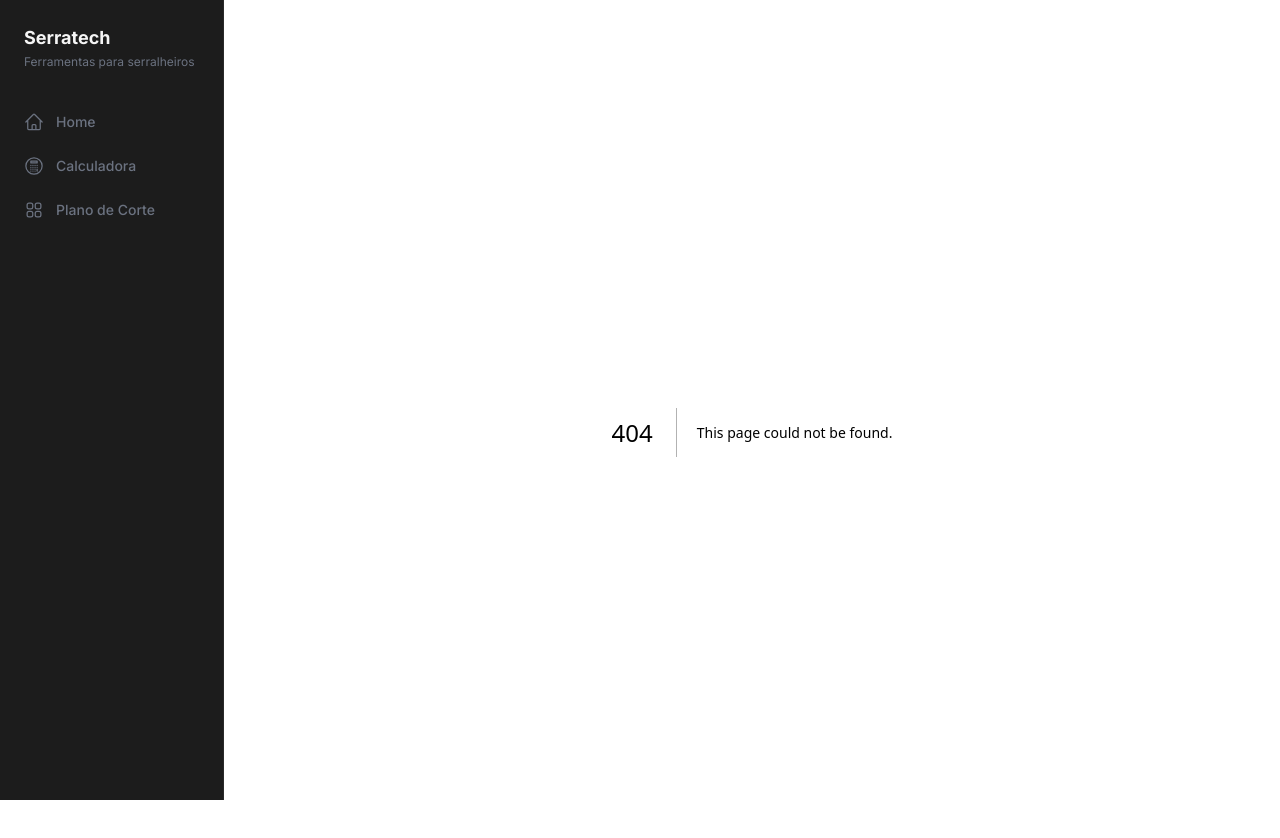
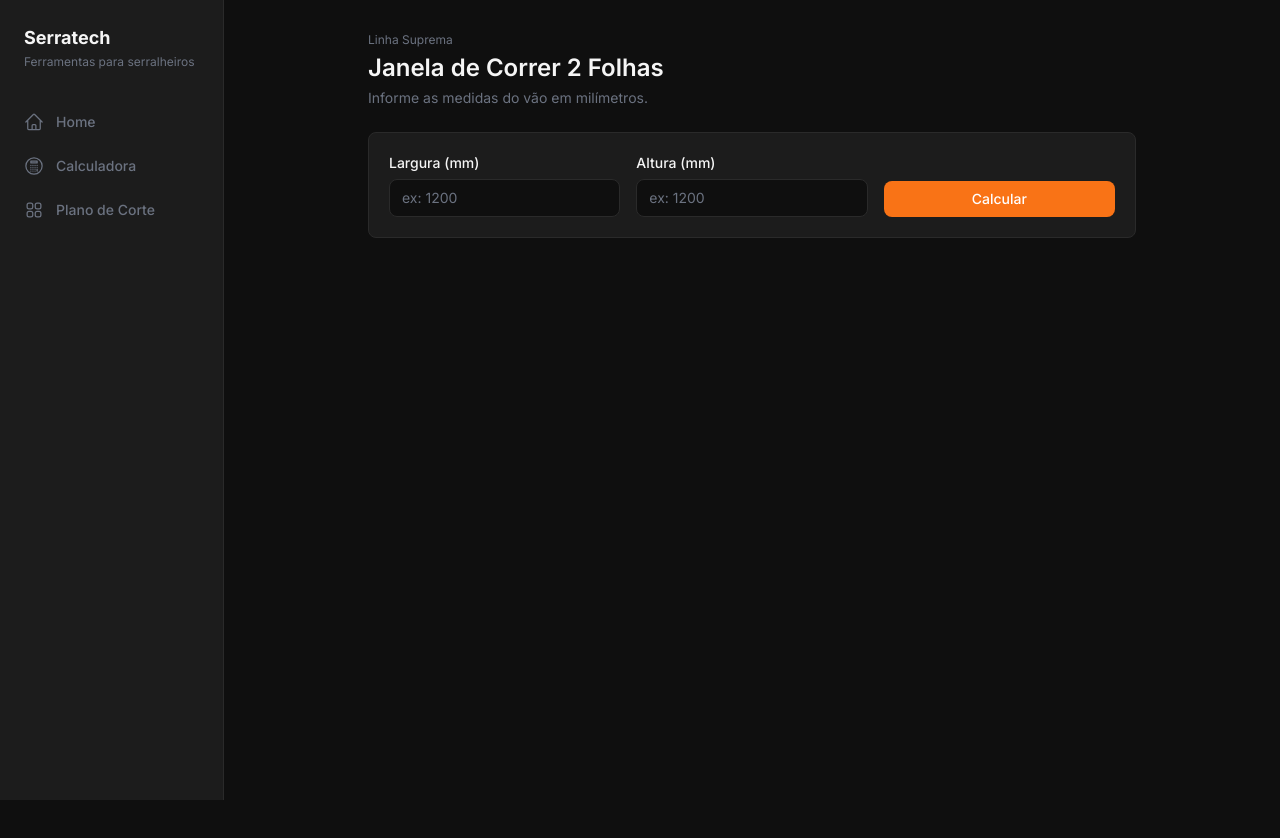
Before and after one commit to guigvd/sos-serralheiro, a Next.js app: page /plano-de-corte/suprema/janela-2-folhas in a window 1280 px wide. Before the commit this address had no page. Shown: the top 838 px of the page. After the commit the page ends 800 px from the top, so only its background shows below. Built offline with nearby package versions, Linux system fonts and the light colour scheme.

Commit message:
feat: add plano de corte janela 2 folhas

```diff
--- a/app/plano-de-corte/page.tsx
+++ b/app/plano-de-corte/page.tsx
@@ -5,7 +5,7 @@ const planos = [
     linha: 'Linha Suprema',
     items: [
       {
-        href: '/plano-de-corte/jan-2-folhas-sup',
+        href: '/plano-de-corte/suprema/janela-2-folhas',
         titulo: 'Janela 2 Folhas',
         descricao: 'Janela de correr com 2 folhas.',
       },
@@ -17,28 +17,28 @@ export default function PaginaPlanoDeCorte() {
   return (
     <div className="space-y-8 max-w-3xl mx-auto">
       <div>
-        <h1 className="text-2xl font-bold text-gray-200">Plano de Corte</h1>
-        <p className="mt-1 text-sm text-gray-500">
+        <h1 className="text-2xl font-semibold text-[#f5f5f5]">Plano de Corte</h1>
+        <p className="mt-1 text-sm text-[#6b7280]">
           Selecione a tipologia para gerar o plano de corte completo.
         </p>
       </div>
 
       {planos.map((grupo) => (
         <section key={grupo.linha}>
-          <h2 className="mb-3 text-sm font-semibold uppercase tracking-wide text-gray-400">
+          <p className="mb-3 text-xs font-medium text-[#6b7280]">
             {grupo.linha}
-          </h2>
+          </p>
           <div className="grid gap-3 sm:grid-cols-2">
             {grupo.items.map((item) => (
               <Link
                 key={item.href}
                 href={item.href}
-                className="group rounded-xl border bg-white p-5 shadow-sm transition hover:border-blue-400 hover:shadow-md"
+                className="group rounded-lg border border-[#2a2a2a] bg-[#1c1c1c] p-5 transition-colors hover:border-[#f97316]"
               >
-                <h3 className="font-semibold text-gray-900 group-hover:text-blue-600">
+                <h3 className="font-medium text-[#f5f5f5] group-hover:text-[#f97316] transition-colors">
                   {item.titulo}
                 </h3>
-                <p className="mt-1 text-sm text-gray-500">{item.descricao}</p>
+                <p className="mt-1 text-sm text-[#6b7280]">{item.descricao}</p>
               </Link>
             ))}
           </div>
--- a/app/plano-de-corte/suprema/jan-2-folhas-sup/page.tsx
+++ /dev/null
@@ -1,12 +0,0 @@
-export default function Janela2FolhasSuprema() {
-  return (
-    <div>
-      <h1 className="text-2xl font-bold text-gray-900">
-        Janela 2 Folhas — Linha Suprema
-      </h1>
-      <p className="mt-1 text-sm text-gray-500">
-        Em breve: calculadora de plano de corte.
-      </p>
-    </div>
-  )
-}
--- /dev/null
+++ b/app/plano-de-corte/suprema/janela-2-folhas/page.tsx
@@ -0,0 +1,5 @@
+import Janela2Folhas from '@/components/plano-de-corte/suprema/Janela2Folhas'
+
+export default function Page() {
+  return <Janela2Folhas />
+}
--- /dev/null
+++ b/components/plano-de-corte/suprema/Janela2Folhas.tsx
@@ -0,0 +1,150 @@
+'use client'
+
+import { useState } from 'react'
+import { calcularJanela2Folhas, type ResultadoPlano } from '@/lib/planos/suprema/janela2Folhas'
+
+export default function Janela2Folhas() {
+  const [largura, setLargura] = useState('')
+  const [altura, setAltura]   = useState('')
+  const [resultado, setResultado] = useState<ResultadoPlano | null>(null)
+  const [erro, setErro] = useState('')
+
+  function calcular() {
+    const l = Number(largura)
+    const a = Number(altura)
+
+    if (!l || !a || l < 400 || a < 400) {
+      setErro('Informe medidas válidas (mínimo 400mm em cada dimensão).')
+      setResultado(null)
+      return
+    }
+
+    setErro('')
+    setResultado(calcularJanela2Folhas(l, a))
+  }
+
+  return (
+    <div className="space-y-6 max-w-3xl mx-auto">
+
+      {/* Cabeçalho */}
+      <div>
+        <p className="text-xs text-[#6b7280] mb-1">Linha Suprema</p>
+        <h1 className="text-2xl font-semibold text-[#f5f5f5]">
+          Janela de Correr 2 Folhas
+        </h1>
+        <p className="mt-1 text-sm text-[#6b7280]">
+          Informe as medidas do vão em milímetros.
+        </p>
+      </div>
+
+      {/* Formulário */}
+      <div className="rounded-lg border border-[#2a2a2a] bg-[#1c1c1c] p-5">
+        <div className="grid grid-cols-2 gap-4 sm:grid-cols-3">
+          <div>
+            <label className="mb-1.5 block text-sm font-medium text-[#f5f5f5]">
+              Largura (mm)
+            </label>
+            <input
+              type="number"
+              value={largura}
+              onChange={(e) => setLargura(e.target.value)}
+              placeholder="ex: 1200"
+              className="w-full rounded-lg border border-[#2a2a2a] bg-[#0f0f0f] px-3 py-2 text-sm text-[#f5f5f5] placeholder-[#6b7280] focus:border-[#f97316] focus:outline-none"
+            />
+          </div>
+
+          <div>
+            <label className="mb-1.5 block text-sm font-medium text-[#f5f5f5]">
+              Altura (mm)
+            </label>
+            <input
+              type="number"
+              value={altura}
+              onChange={(e) => setAltura(e.target.value)}
+              placeholder="ex: 1200"
+              className="w-full rounded-lg border border-[#2a2a2a] bg-[#0f0f0f] px-3 py-2 text-sm text-[#f5f5f5] placeholder-[#6b7280] focus:border-[#f97316] focus:outline-none"
+            />
+          </div>
+
+          <div className="flex items-end">
+            <button
+              onClick={calcular}
+              className="w-full rounded-lg bg-[#f97316] px-4 py-2 text-sm font-medium text-white transition hover:bg-[#ea6c0a]"
+            >
+              Calcular
+            </button>
+          </div>
+        </div>
+
+        {erro && (
+          <p className="mt-3 text-sm text-red-400">{erro}</p>
+        )}
+      </div>
+
+      {/* Resultado */}
+      {resultado && (
+        <div className="space-y-4">
+
+          {/* Perfis */}
+          <div className="overflow-hidden rounded-lg border border-[#2a2a2a]">
+            <div className="border-b border-[#2a2a2a] bg-[#1c1c1c] px-5 py-3">
+              <h2 className="text-sm font-medium text-[#f5f5f5]">
+                Perfis de alumínio
+              </h2>
+            </div>
+            <div className="overflow-x-auto">
+              <table className="w-full text-sm">
+                <thead>
+                  <tr className="border-b border-[#2a2a2a] bg-[#1c1c1c]">
+                    <th className="px-5 py-3 text-left text-xs font-medium text-[#6b7280]">Perfil</th>
+                    <th className="px-5 py-3 text-left text-xs font-medium text-[#6b7280]">Descrição</th>
+                    <th className="px-5 py-3 text-right text-xs font-medium text-[#6b7280]">Tamanho</th>
+                    <th className="px-5 py-3 text-right text-xs font-medium text-[#6b7280]">Qtd</th>
+                    <th className="px-5 py-3 text-right text-xs font-medium text-[#6b7280]">Ref.</th>
+                  </tr>
+                </thead>
+                <tbody className="divide-y divide-[#2a2a2a] bg-[#1c1c1c]">
+                  {resultado.perfis.map((p, i) => (
+                    <tr key={i} className="transition-colors hover:bg-[#2a2a2a]">
+                      <td className="px-5 py-3 font-medium text-[#f97316]">{p.cod}</td>
+                      <td className="px-5 py-3 text-[#f5f5f5]">{p.descricao}</td>
+                      <td className="px-5 py-3 text-right font-mono text-[#f5f5f5]">
+                        {p.tamanho} mm
+                      </td>
+                      <td className="px-5 py-3 text-right text-[#f5f5f5]">{p.qtd}x</td>
+                      <td className="px-5 py-3 text-right text-[#6b7280]">{p.referencia}</td>
+                    </tr>
+                  ))}
+                </tbody>
+              </table>
+            </div>
+          </div>
+
+          {/* Vidro */}
+          <div className="overflow-hidden rounded-lg border border-[#2a2a2a]">
+            <div className="border-b border-[#2a2a2a] bg-[#1c1c1c] px-5 py-3">
+              <h2 className="text-sm font-medium text-[#f5f5f5]">Vidro</h2>
+            </div>
+            <table className="w-full text-sm bg-[#1c1c1c]">
+              <thead>
+                <tr className="border-b border-[#2a2a2a]">
+                  <th className="px-5 py-3 text-left text-xs font-medium text-[#6b7280]">Largura</th>
+                  <th className="px-5 py-3 text-left text-xs font-medium text-[#6b7280]">Altura</th>
+                  <th className="px-5 py-3 text-right text-xs font-medium text-[#6b7280]">Qtd</th>
+                </tr>
+              </thead>
+              <tbody>
+                <tr>
+                  <td className="px-5 py-4 font-mono text-[#f5f5f5]">{resultado.vidro.largura} mm</td>
+                  <td className="px-5 py-4 font-mono text-[#f5f5f5]">{resultado.vidro.altura} mm</td>
+                  <td className="px-5 py-4 text-right text-[#f5f5f5]">{resultado.vidro.qtd}x</td>
+                </tr>
+              </tbody>
+            </table>
+          </div>
+
+        </div>
+      )}
+    </div>
+  )
+}
--- /dev/null
+++ b/lib/planos/suprema/janela2Folhas.ts
@@ -0,0 +1,42 @@
+export type ResultadoPlano = {
+  perfis: {
+    cod: string
+    descricao: string
+    tamanho: number
+    qtd: number
+    referencia: string
+  }[]
+  vidro: {
+    largura: number
+    altura: number
+    qtd: number
+  }
+}
+
+export function calcularJanela2Folhas(
+  largura: number,
+  altura: number
+): ResultadoPlano {
+  const marco    = largura - 26
+  const folha_h  = altura - 50
+  const travessa = Math.round((marco - 106) / 2)
+
+  return {
+    perfis: [
+      { cod: 'SU-001', descricao: 'Trilho superior',   tamanho: marco,         qtd: 1, referencia: 'Largura' },
+      { cod: 'SU-002', descricao: 'Trilho inferior',   tamanho: marco,         qtd: 1, referencia: 'Largura' },
+      { cod: 'SU-003', descricao: 'Marco lateral',     tamanho: altura,        qtd: 2, referencia: 'Altura'  },
+      { cod: 'SU-039', descricao: 'Montante lateral',  tamanho: folha_h,       qtd: 2, referencia: 'Altura'  },
+      { cod: 'SU-040', descricao: 'Mão amigo interno', tamanho: folha_h,       qtd: 1, referencia: 'Altura'  },
+      { cod: 'SU-041', descricao: 'Mão amigo externo', tamanho: folha_h,       qtd: 1, referencia: 'Altura'  },
+      { cod: 'SU-053', descricao: 'Travessa da folha', tamanho: travessa,      qtd: 4, referencia: 'Largura' },
+      { cod: 'SU-102', descricao: 'Baguete altura',    tamanho: folha_h - 102, qtd: 4, referencia: 'Altura'  },
+      { cod: 'SU-102', descricao: 'Baguete largura',   tamanho: travessa - 1,  qtd: 4, referencia: 'Largura' },
+    ],
+    vidro: {
+      largura: travessa - 5,
+      altura:  folha_h - 83,
+      qtd: 2,
+    },
+  }
+}
```
